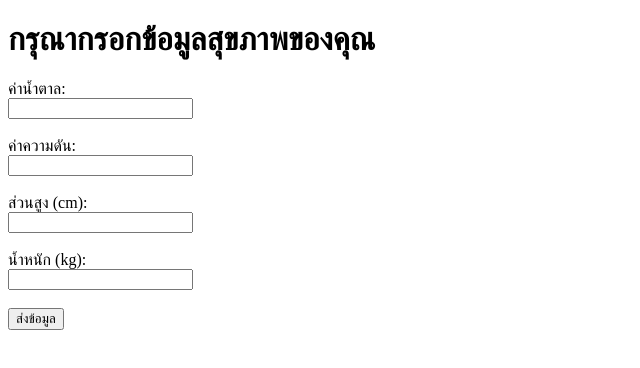
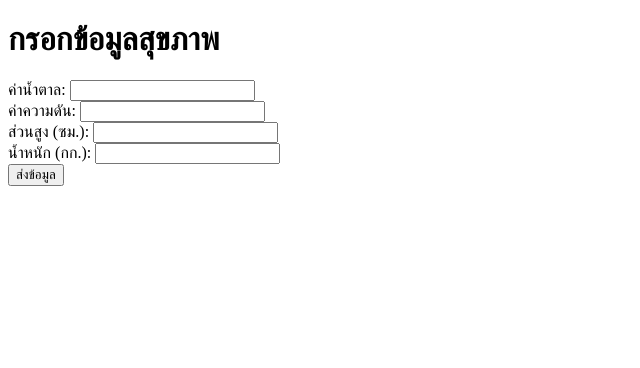
Before and after one commit to kanathipsion/line-health-bot-finalform, a website: page form.html in a window 1280 px wide. Shown: the whole page, without its empty margins (0-640 px from the left). Drawn offline with Linux system fonts and the light colour scheme.

Commit message:
Update form.html

```diff
--- a/form.html
+++ b/form.html
@@ -6,23 +6,17 @@
   <title>Health Form</title>
 </head>
 <body>
-  <h1>กรุณากรอกข้อมูลสุขภาพของคุณ</h1>
-  <form action="/submit" method="POST">
-    <!-- Hidden field สำหรับส่ง userId -->
-    <input type="hidden" name="userId" value="{{userId}}">
-
-    <label for="sugar">ค่าน้ำตาล:</label><br>
-    <input type="number" id="sugar" name="sugar" required><br><br>
-
-    <label for="pressure">ค่าความดัน:</label><br>
-    <input type="number" id="pressure" name="pressure" required><br><br>
-
-    <label for="height">ส่วนสูง (cm):</label><br>
-    <input type="number" id="height" name="height" required><br><br>
-
-    <label for="weight">น้ำหนัก (kg):</label><br>
-    <input type="number" id="weight" name="weight" required><br><br>
-
+  <h1>กรอกข้อมูลสุขภาพ</h1>
+  <form action="/submit" method="post">
+    <input type="hidden" name="userId" value="{{userId}}" />
+    <label for="sugar">ค่าน้ำตาล:</label>
+    <input type="number" id="sugar" name="sugar" required><br>
+    <label for="pressure">ค่าความดัน:</label>
+    <input type="number" id="pressure" name="pressure" required><br>
+    <label for="height">ส่วนสูง (ซม.):</label>
+    <input type="number" id="height" name="height" required><br>
+    <label for="weight">น้ำหนัก (กก.):</label>
+    <input type="number" id="weight" name="weight" required><br>
     <button type="submit">ส่งข้อมูล</button>
   </form>
 </body>
```
